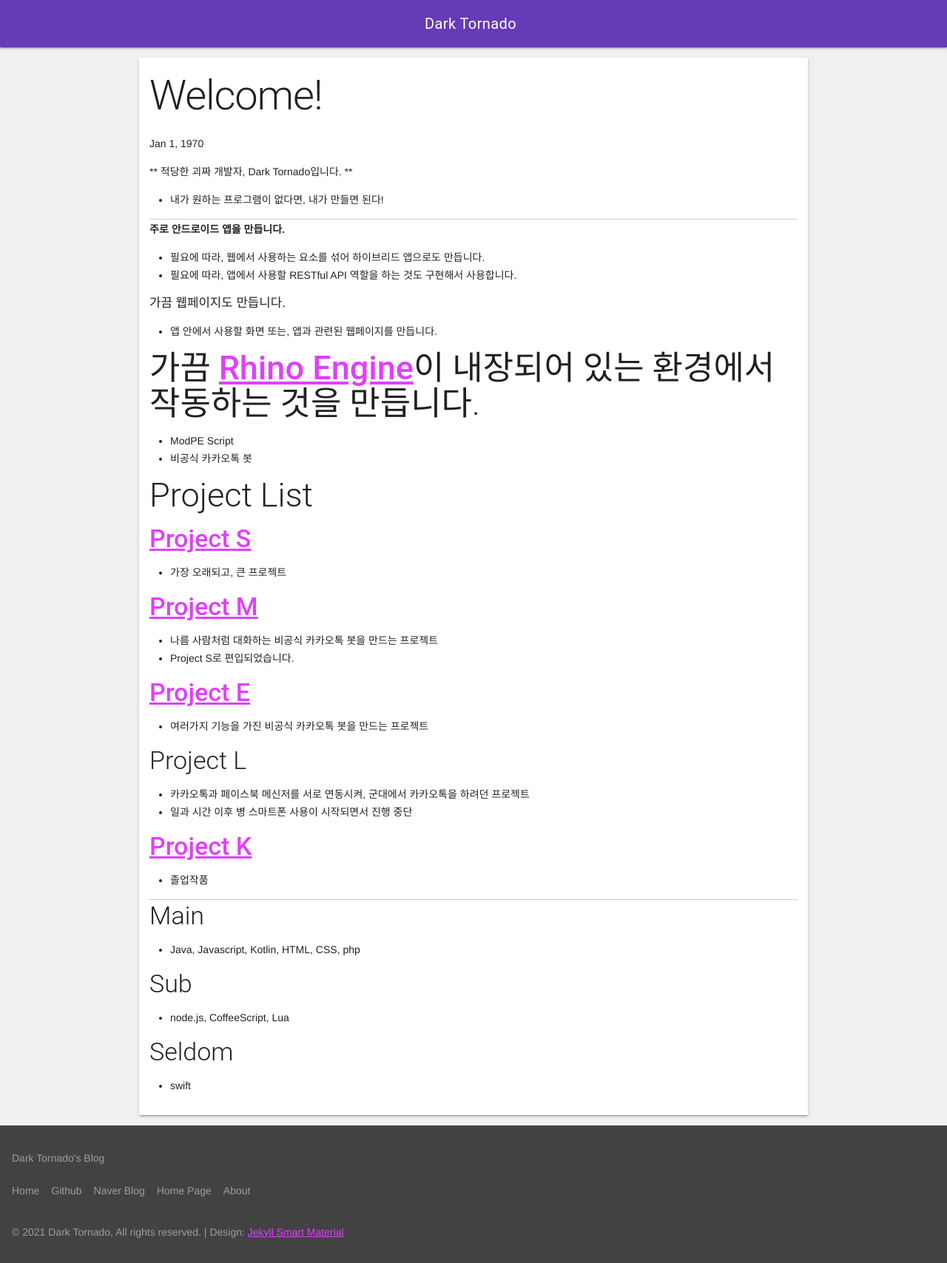
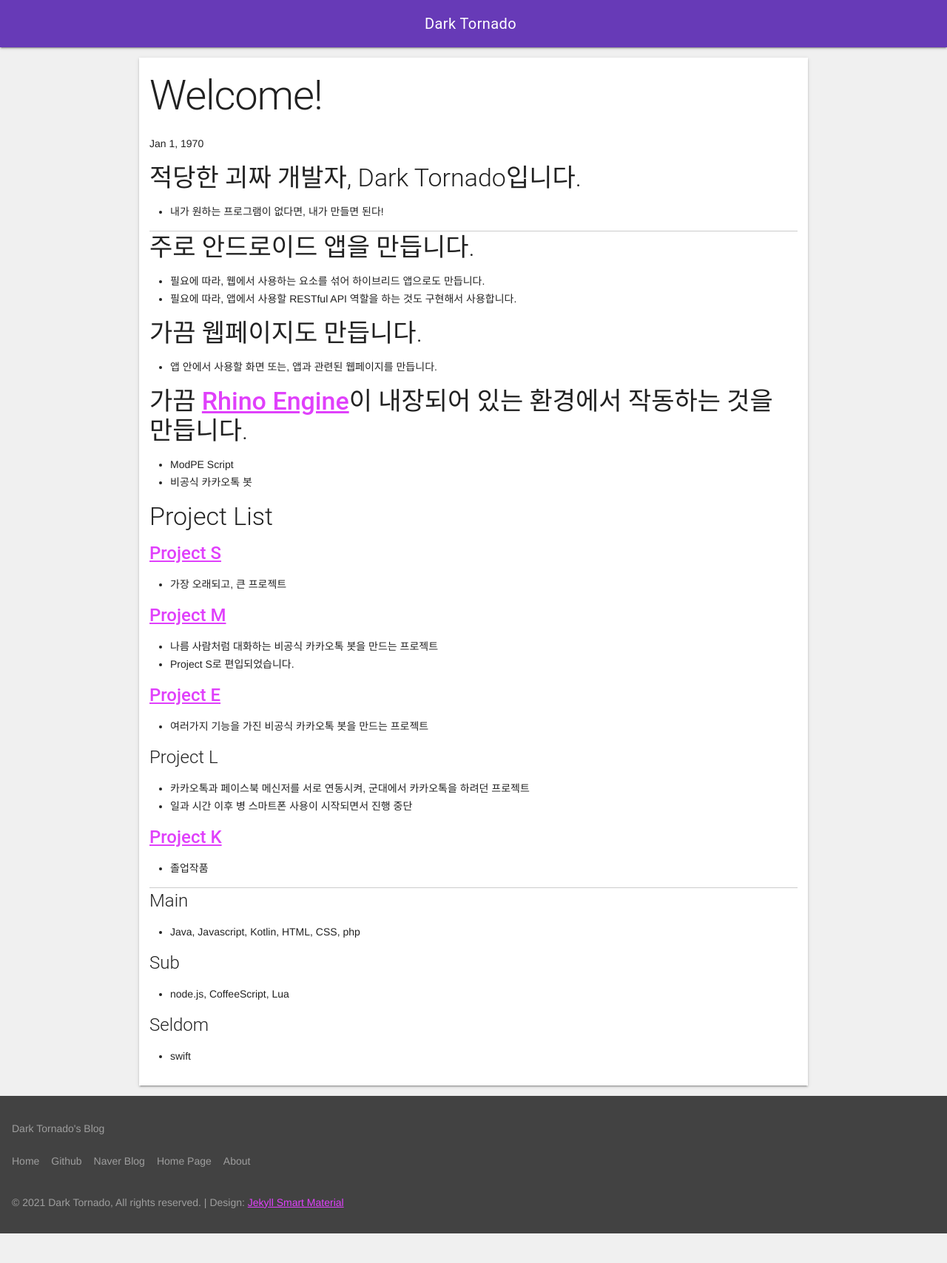
Before and after one commit to DarkTornado/Portfolio, a Jekyll site: the page built from _posts/1970-01-01-welcome.md, in a window 1280 px wide. Shown: the whole page at 74% size. Built offline with Jekyll 4.4.1, drawn with Linux system fonts in a browser that asks for light colours; nearby versions of some CDN libraries.

Commit message:
Update 1970-01-01-welcome.md

```diff
--- a/_posts/1970-01-01-welcome.md
+++ b/_posts/1970-01-01-welcome.md
@@ -7,48 +7,48 @@ image: Dark Tornado+.png
 description: Welcome to my Portfolio
 ---
 
-** 적당한 괴짜 개발자, Dark Tornado입니다. **
+### 적당한 괴짜 개발자, Dark Tornado입니다.
 * 내가 원하는 프로그램이 없다면, 내가 만들면 된다!
 
-<hr>
+***
 
-<b> 주로 안드로이드 앱을 만듭니다.</b>
+### 주로 안드로이드 앱을 만듭니다.
 * 필요에 따라, 웹에서 사용하는 요소를 섞어 하이브리드 앱으로도 만듭니다.
 * 필요에 따라, 앱에서 사용할 RESTful API 역할을 하는 것도 구현해서 사용합니다.
 
-<big> 가끔 웹페이지도 만듭니다. </big>
+### 가끔 웹페이지도 만듭니다.
 * 앱 안에서 사용할 화면 또는, 앱과 관련된 웹페이지를 만듭니다.
 
-## 가끔 [Rhino Engine](https://github.com/mozilla/rhino)이 내장되어 있는 환경에서 작동하는 것을 만듭니다.
+### 가끔 [Rhino Engine](https://github.com/mozilla/rhino)이 내장되어 있는 환경에서 작동하는 것을 만듭니다.
 * ModPE Script
 * 비공식 카카오톡 봇
 
-## Project List
+### Project List
 
-### [Project S](https://github.com/DarkTornado/ProjectS)
+#### [Project S](https://github.com/DarkTornado/ProjectS)
 * 가장 오래되고, 큰 프로젝트
 
-### [Project M](https://github.com/DarkTornado/ProjectM)
+#### [Project M](https://github.com/DarkTornado/ProjectM)
 * 나름 사람처럼 대화하는 비공식 카카오톡 봇을 만드는 프로젝트
 * Project S로 편입되었습니다.
 
-### [Project E](https://github.com/DarkTornado/ProjectE)
+#### [Project E](https://github.com/DarkTornado/ProjectE)
 * 여러가지 기능을 가진 비공식 카카오톡 봇을 만드는 프로젝트
 
-### Project L
+#### Project L
 * 카카오톡과 페이스북 메신저를 서로 연동시켜, 군대에서 카카오톡을 하려던 프로젝트
 * 일과 시간 이후 병 스마트폰 사용이 시작되면서 진행 중단
 
-### [Project K](https://github.com/DarkTornado/ProjectK)
+#### [Project K](https://github.com/DarkTornado/ProjectK)
 * 졸업작품
 
-<hr>
+***
 
-### Main
+#### Main
 * Java, Javascript, Kotlin, HTML, CSS, php
 
-### Sub
+#### Sub
 * node.js, CoffeeScript, Lua
 
-### Seldom
+#### Seldom
 * swift
```
